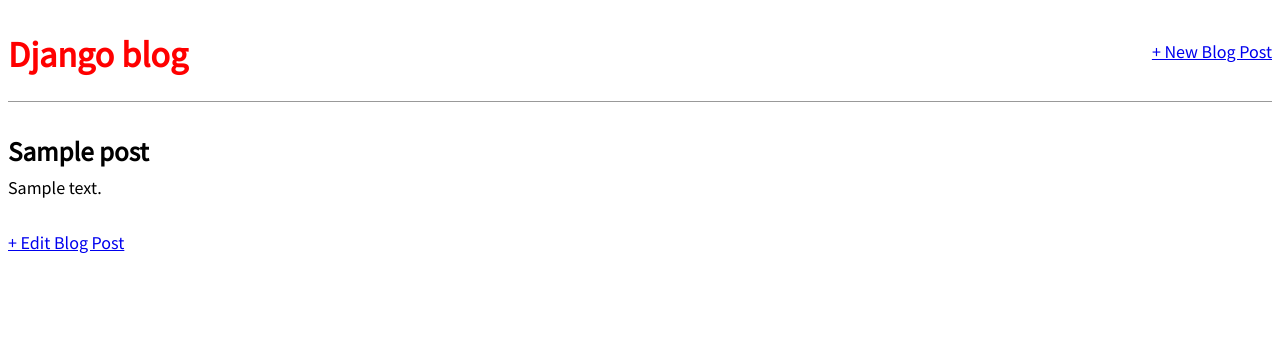
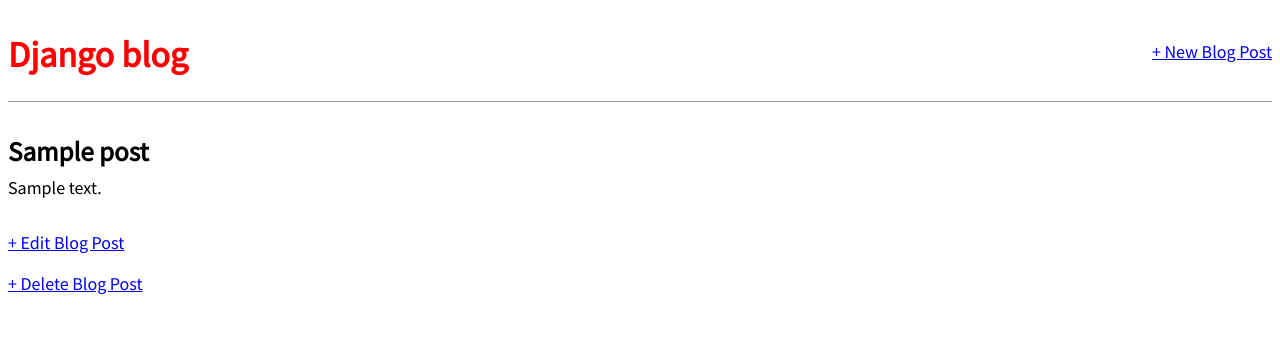
Before and after one commit to fernandes-draw/blog, a Django app: page /post/1/ in a window 1280 px wide. Shown: the top 362 px of the page. Run offline with Django 5.2, Linux system fonts and the light colour scheme; tables that the repository leaves empty hold one stand-in row (values such as "Sample post").

Commit message:
Create a new BlogDeleteView, define path on url, create template post_delete and links in post_detail

```diff
--- a/blog/urls.py
+++ b/blog/urls.py
@@ -1,7 +1,13 @@
 from django.urls import path
 
 # from .views import post_list, post_detail
-from .views import BlogCreateView, BlogDetailView, BlogListView, BlogUpdateView
+from .views import (
+    BlogCreateView,
+    BlogDeleteView,
+    BlogDetailView,
+    BlogListView,
+    BlogUpdateView,
+)
 
 # FUNCTION-BASED VIEW
 # urlpatterns = [
@@ -14,5 +20,6 @@ urlpatterns = [
     path("post/new/", BlogCreateView.as_view(), name="post_new"),
     path("post/<int:pk>/", BlogDetailView.as_view(), name="post_detail"),
     path("post/<int:pk>/edit", BlogUpdateView.as_view(), name="post_edit"),
+    path("post/<int:pk>/delete/", BlogDeleteView.as_view(), name="post_delete"),
     path("", BlogListView.as_view(), name="home"),
 ]
--- a/blog/views.py
+++ b/blog/views.py
@@ -1,6 +1,7 @@
 # from django.shortcuts import render, get_object_or_404
 from django.views.generic import DetailView, ListView
-from django.views.generic.edit import CreateView, UpdateView
+from django.views.generic.edit import CreateView, UpdateView, DeleteView
+from django.urls import reverse_lazy
 
 from .models import Post
 
@@ -25,3 +26,9 @@ class BlogUpdateView(UpdateView):
     model = Post
     template_name = "post_edit.html"
     fields = ["title", "body"]
+
+
+class BlogDeleteView(DeleteView):
+    model = Post
+    template_name = "post_delete.html"
+    success_url = reverse_lazy("home")
--- a/templates/post_detail.html
+++ b/templates/post_detail.html
@@ -6,5 +6,6 @@
     <h2>{{ post.title }} </h2>
     <p>{{ post.body }} </p>
   </div>
-  <a href="{% url 'post_edit' post.pk %}">+ Edit Blog Post</a>
+  <p><a href="{% url 'post_edit' post.pk %}">+ Edit Blog Post</a></p>
+  <p><a href="{% url 'post_delete' post.pk %}">+ Delete Blog Post</a></p>
 {% endblock content %}
```
Also changed, not shown: templates/post_delete.html (added, +10 -0 lines).
